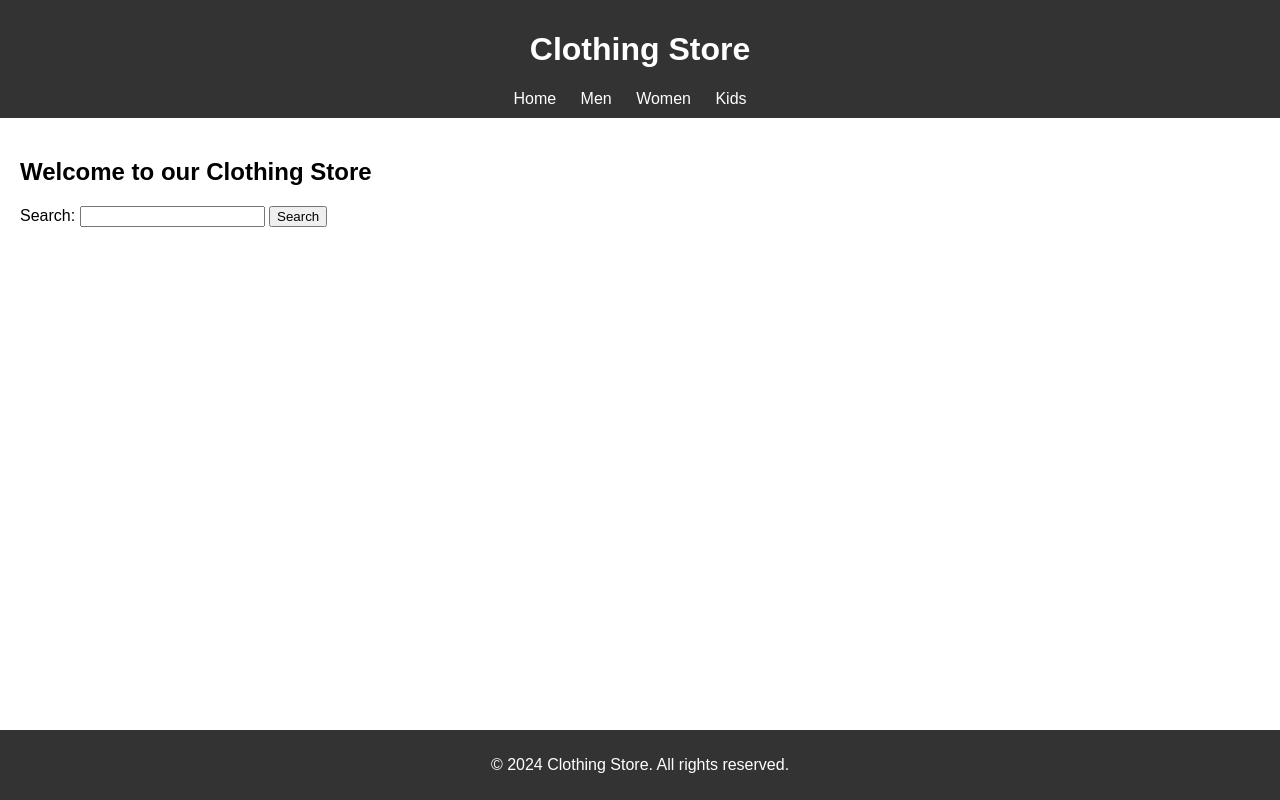
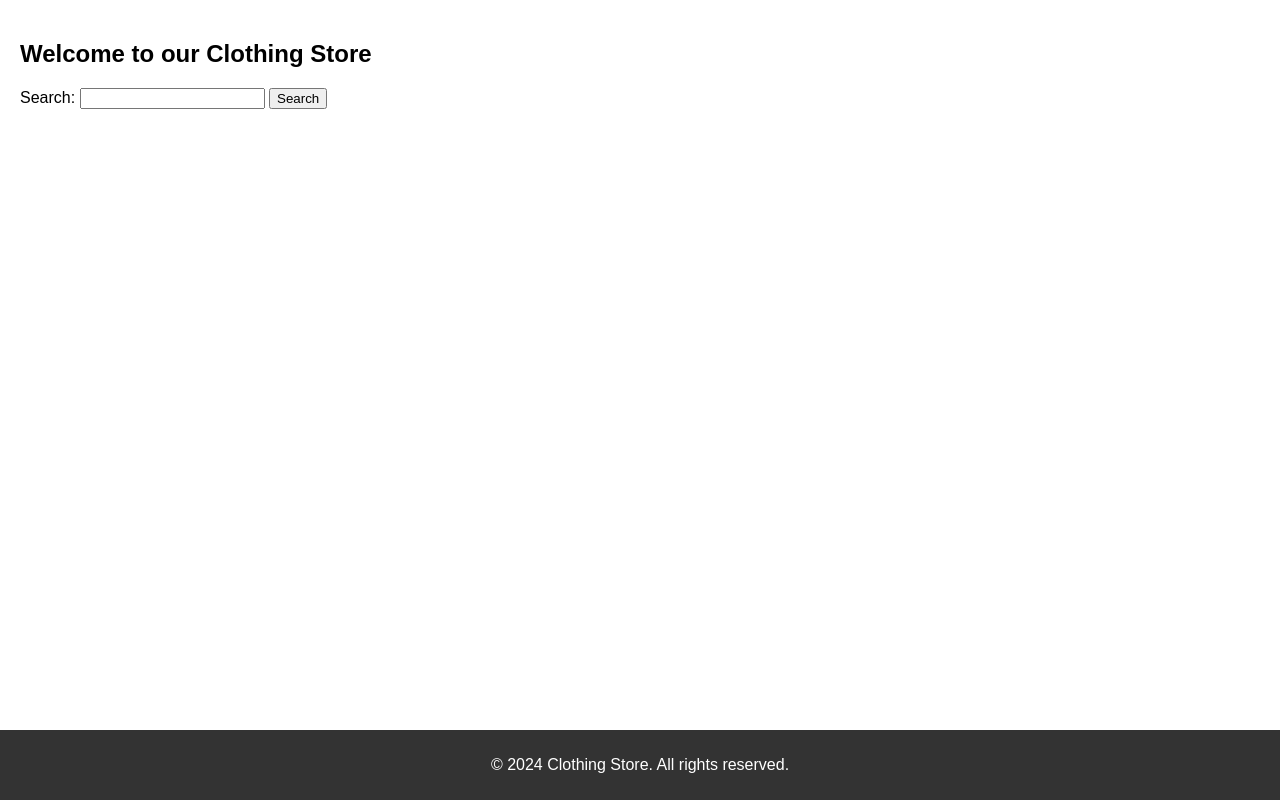
Before and after one commit to HivinManjuSri/test001, a plain HTML site: page index.html in a window 1280 px wide. Drawn offline with Linux system fonts and the light colour scheme.

Commit message:
Update index.html

```diff
--- a/index.html
+++ b/index.html
@@ -7,17 +7,6 @@
     <link rel="stylesheet" href="styles.css">
 </head>
 <body>
-    <header>
-        <h1>Clothing Store</h1>
-        <nav>
-            <ul>
-                <li><a href="#">Home</a></li>
-                <li><a href="#">Men</a></li>
-                <li><a href="#">Women</a></li>
-                <li><a href="#">Kids</a></li>
-            </ul>
-        </nav>
-    </header>
     <main>
         <section>
             <h2>Welcome to our Clothing Store</h2>
```
